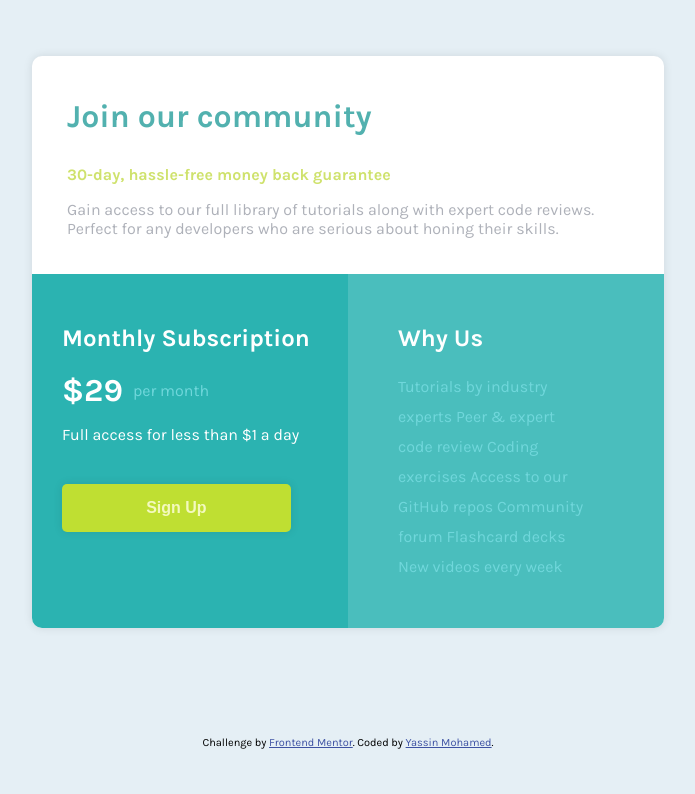
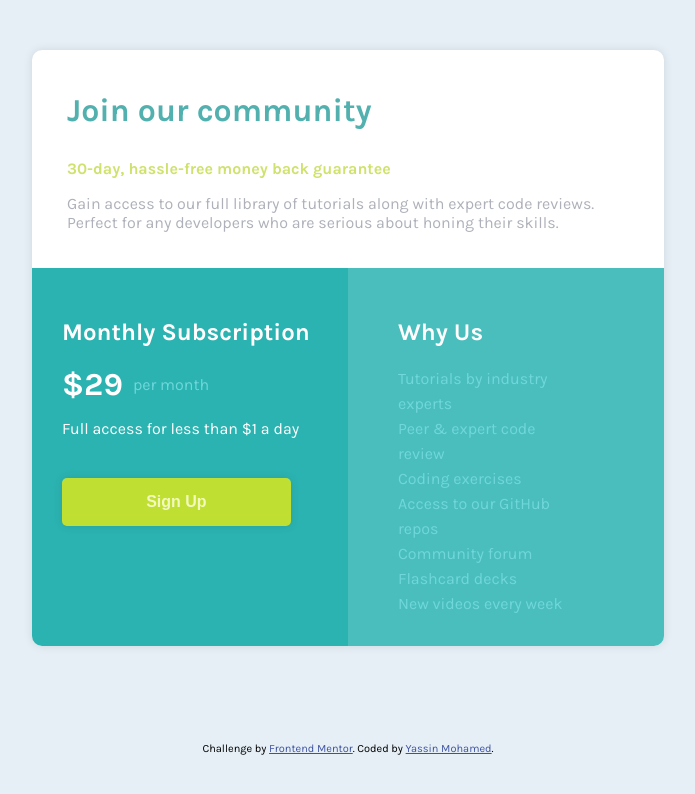
Before and after one commit to yasso2weny/single-price-grid-component-master, a plain HTML site: page index.html in a window 1280 px wide. Shown: the whole page, without its empty margins (292-987 px from the left). Drawn offline with Linux system fonts and the light colour scheme.

Commit message:
Add files via upload

```diff
--- a/index.html
+++ b/index.html
@@ -103,6 +103,15 @@
       border-radius: 0px 0px 10px 0px;
     }
 
+    ul {
+      font-weight: lighter;
+      color: #70d7db;
+      line-height: 25px;
+      list-style: none;
+      margin: 0;
+      padding: 0;
+    }
+
     button {
       background-color: #bfdf32;
       color: #f3f9be;
@@ -122,7 +131,7 @@
     }
 
 
-    @media (max-width: 375px) {
+    @media (max-width: 550px) {
       .container {
         grid-template-rows: auto auto auto;
         grid-template-columns: 1fr;
@@ -169,16 +178,15 @@
     </div>
     <div class="bottom-right">
       <h2>Why Us</h2>
-
-      <p style="font-weight: lighter; color: #70d7db; line-height: 30px;">
-        Tutorials by industry experts
-        Peer &amp; expert code review
-        Coding exercises
-        Access to our GitHub repos
-        Community forum
-        Flashcard decks
-        New videos every week
-      </p>
+      <ul>
+        <li>Tutorials by industry experts</li>
+        <li>Peer &amp; expert code review</li>
+        <li>Coding exercises</li>
+        <li>Access to our GitHub repos</li>
+        <li>Community forum</li>
+        <li>Flashcard decks</li>
+        <li>New videos every week</li>
+      </ul>
     </div>
   </div>
   <footer>
```
